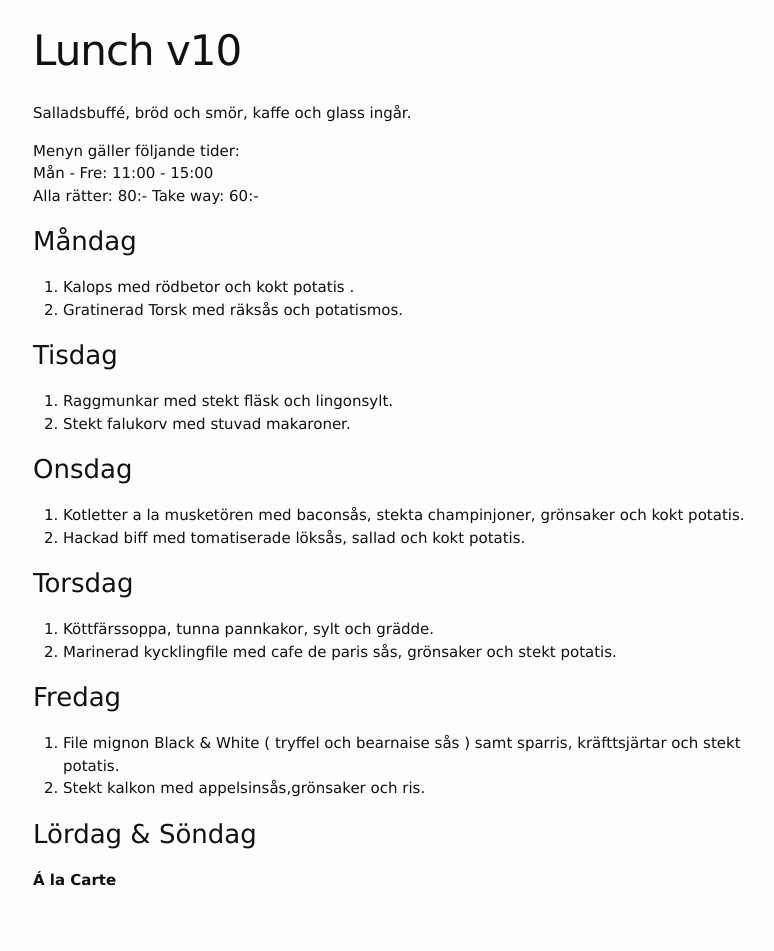
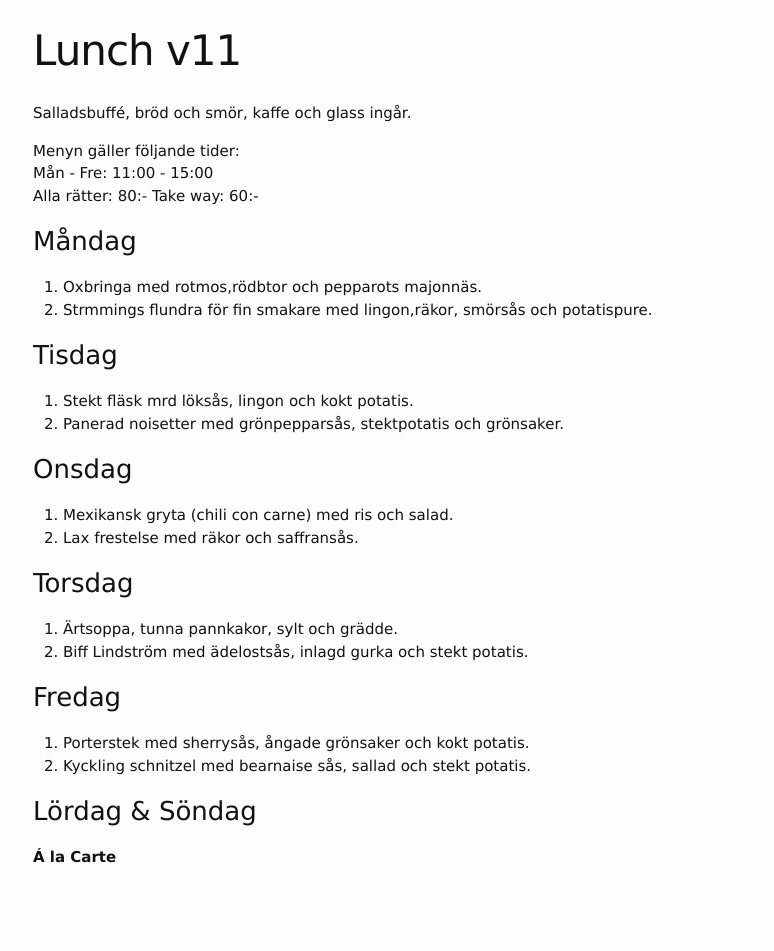
Before and after one commit to FarInn62/farinn62.github.io, a Jekyll site: the page built from lunch.md, in a window 1280 px wide. Shown: the whole page, without its empty margins (237-1011 px from the left). Built offline with Jekyll 4.4.1, drawn with Linux system fonts in a browser that asks for light colours; after the commit the page ends 929 px from its top, so only the background shows below that.

Commit message:
Update lunch.md

```diff
--- a/lunch.md
+++ b/lunch.md
@@ -1,6 +1,6 @@
 ---
 layout: foodmenu
-title: Lunch v10
+title: Lunch v11
 permalink: /lunch/
 published: true
 ---
@@ -12,28 +12,28 @@ Alla rätter: 80:- Take way: 60:-
 
 ### Måndag
 
-1. Kalops med rödbetor och kokt potatis .
-2. Gratinerad Torsk med räksås och potatismos.
+1. Oxbringa med rotmos,rödbtor och pepparots majonnäs.
+2. Strmmings flundra för fin smakare med lingon,räkor, smörsås och potatispure.
 
 ### Tisdag
 
-1. Raggmunkar med stekt fläsk och lingonsylt.
-2. Stekt falukorv med stuvad makaroner.
+1. Stekt fläsk mrd löksås, lingon och kokt potatis.
+2. Panerad noisetter med grönpepparsås, stektpotatis och grönsaker.
 
 ### Onsdag
 
-1. Kotletter a la musketören med baconsås, stekta champinjoner, grönsaker och kokt potatis.
-2. Hackad biff med tomatiserade löksås, sallad och kokt potatis.
+1. Mexikansk gryta (chili con carne) med ris och salad.
+2. Lax frestelse med räkor och saffransås.
 
 ### Torsdag
 
-1. Köttfärssoppa, tunna pannkakor, sylt och grädde.
-2. Marinerad kycklingfile med cafe de paris sås, grönsaker och stekt potatis.
+1. Ärtsoppa, tunna pannkakor, sylt och grädde.
+2. Biff Lindström med ädelostsås, inlagd gurka och stekt potatis.
 
 ### Fredag
 
-1. File mignon Black & White ( tryffel och bearnaise sås ) samt sparris, kräfttsjärtar och stekt potatis.
-2. Stekt kalkon med appelsinsås,grönsaker och ris.
+1. Porterstek med sherrysås, ångade grönsaker och kokt potatis.
+2. Kyckling schnitzel med bearnaise sås, sallad och stekt potatis.
 
 
 ### Lördag & Söndag
```
